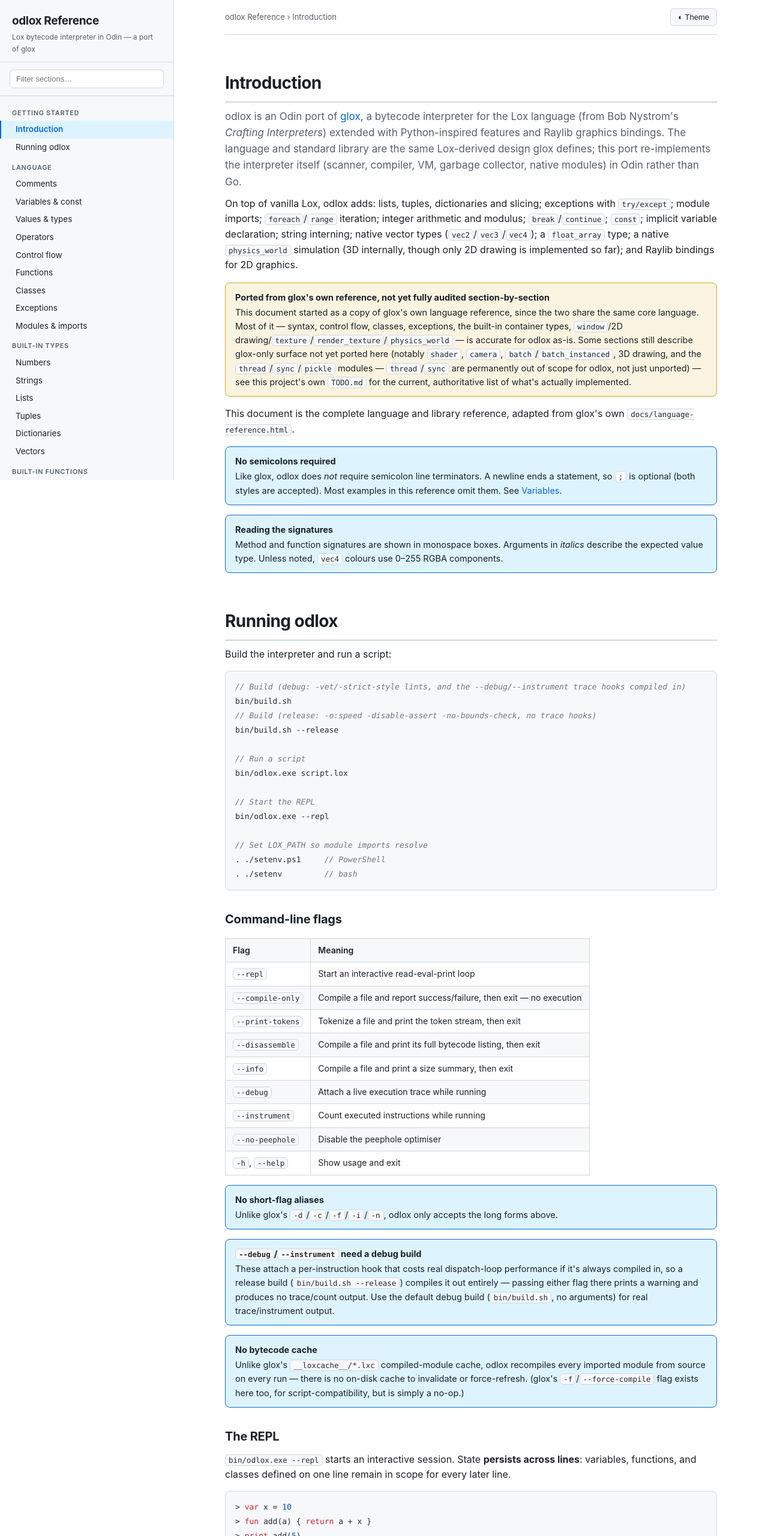
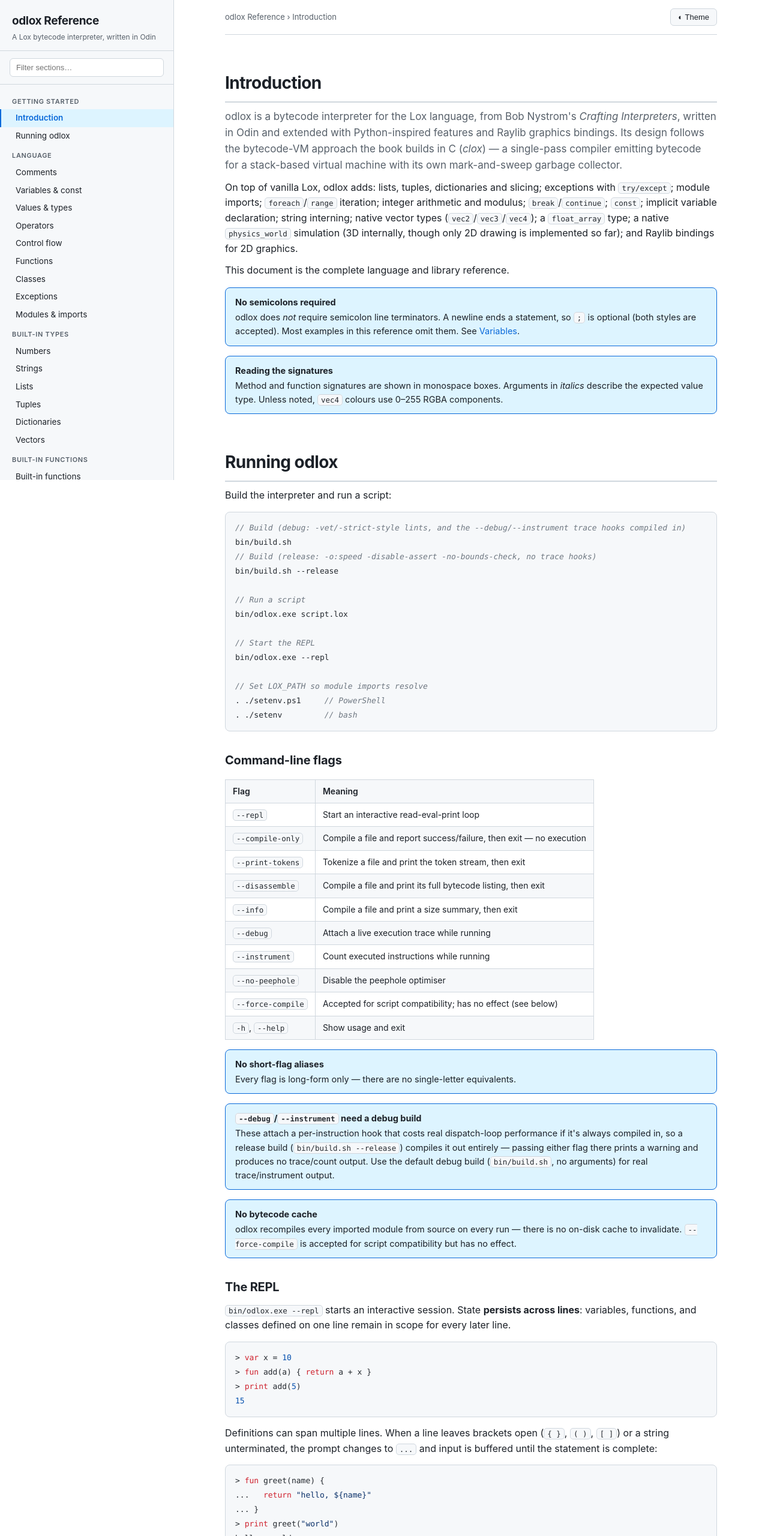
Before and after one commit to nickharrismcr/Odlox, a plain HTML site: page docs/language-reference.html in a window 1280 px wide. Shown: the top 2560 px of the page at 60% size. Drawn offline with Linux system fonts and the light colour scheme.

Commit message:
Remove all glox references from the language reference; drop the unimplemented-features disclaimer
The reference now presents odlox as a standalone Lox interpreter in its
own right, tracing its lineage to Bob Nystrom's Crafting Interpreters
(clox) rather than framing itself as a port/diff against a project
(glox) the reader has no reason to know about. Every glox mention was
either dropped or rephrased in terms of odlox itself: build/run
instructions, module resolution, the process/pool/thread module
descriptions (including dropping a Go-specific "goroutine-backed"
implementation detail that doesn't apply to Odin anyway), the .set()
vector method description, and the performance-notes CPython comparison
(which quoted glox's own benchmark numbers -- replaced with odlox's
actual ones from this project's own ROADMAP.md).

Also removed the "not yet fully audited / some sections describe
unimplemented surface" warning box from the introduction, per direction
that still-unimplemented functions (shader/camera/batch/batch_instanced,
3D drawing) don't need a disclaimer -- they're on the roadmap.

```diff
--- a/docs/language-reference.html
+++ b/docs/language-reference.html
@@ -138,7 +138,7 @@
   <aside class="sidebar" id="sidebar">
     <div class="sidebar-head">
       <h1>odlox Reference</h1>
-      <div class="tag">Lox bytecode interpreter in Odin — a port of glox</div>
+      <div class="tag">A Lox bytecode interpreter, written in Odin</div>
     </div>
     <div class="search-wrap"><input id="navsearch" type="search" placeholder="Filter sections…" autocomplete="off"></div>
     <nav id="nav">
@@ -214,11 +214,10 @@
 
 <!-- ==================== INTRODUCTION ==================== -->
 <h2 class="section" id="introduction">Introduction</h2>
-<p class="lead">odlox is an Odin port of <a href="https://github.com/nickharrismcr/glox">glox</a>, a bytecode interpreter for the Lox language (from Bob Nystrom's <em>Crafting Interpreters</em>) extended with Python-inspired features and Raylib graphics bindings. The language and standard library are the same Lox-derived design glox defines; this port re-implements the interpreter itself (scanner, compiler, VM, garbage collector, native modules) in Odin rather than Go.</p>
+<p class="lead">odlox is a bytecode interpreter for the Lox language, from Bob Nystrom's <em>Crafting Interpreters</em>, written in Odin and extended with Python-inspired features and Raylib graphics bindings. Its design follows the bytecode-VM approach the book builds in C (<em>clox</em>) — a single-pass compiler emitting bytecode for a stack-based virtual machine with its own mark-and-sweep garbage collector.</p>
 <p>On top of vanilla Lox, odlox adds: lists, tuples, dictionaries and slicing; exceptions with <code>try/except</code>; module imports; <code>foreach</code>/<code>range</code> iteration; integer arithmetic and modulus; <code>break</code>/<code>continue</code>; <code>const</code>; implicit variable declaration; string interning; native vector types (<code>vec2</code>/<code>vec3</code>/<code>vec4</code>); a <code>float_array</code> type; a native <code>physics_world</code> simulation (3D internally, though only 2D drawing is implemented so far); and Raylib bindings for 2D graphics.</p>
-<div class="warn"><strong>Ported from glox's own reference, not yet fully audited section-by-section</strong>This document started as a copy of glox's own language reference, since the two share the same core language. Most of it — syntax, control flow, classes, exceptions, the built-in container types, <code>window</code>/2D drawing/<code>texture</code>/<code>render_texture</code>/<code>physics_world</code> — is accurate for odlox as-is. Some sections still describe glox-only surface not yet ported here (notably <code>shader</code>, <code>camera</code>, <code>batch</code>/<code>batch_instanced</code>, 3D drawing, and the <code>thread</code>/<code>sync</code>/<code>pickle</code> modules — <code>thread</code>/<code>sync</code> are permanently out of scope for odlox, not just unported) — see this project's own <code>TODO.md</code> for the current, authoritative list of what's actually implemented.</div>
-<p>This document is the complete language and library reference, adapted from glox's own <code>docs/language-reference.html</code>.</p>
-<div class="note"><strong>No semicolons required</strong>Like glox, odlox does <em>not</em> require semicolon line terminators. A newline ends a statement, so <code>;</code> is optional (both styles are accepted). Most examples in this reference omit them. See <a href="#variables">Variables</a>.</div>
+<p>This document is the complete language and library reference.</p>
+<div class="note"><strong>No semicolons required</strong>odlox does <em>not</em> require semicolon line terminators. A newline ends a statement, so <code>;</code> is optional (both styles are accepted). Most examples in this reference omit them. See <a href="#variables">Variables</a>.</div>
 <div class="note"><strong>Reading the signatures</strong>Method and function signatures are shown in monospace boxes. Arguments in <em>italics</em> describe the expected value type. Unless noted, <code>vec4</code> colours use 0–255 RGBA components.</div>
 
 <!-- ==================== RUNNING ==================== -->
@@ -250,12 +249,13 @@
 <tr><td><code>--debug</code></td><td>Attach a live execution trace while running</td></tr>
 <tr><td><code>--instrument</code></td><td>Count executed instructions while running</td></tr>
 <tr><td><code>--no-peephole</code></td><td>Disable the peephole optimiser</td></tr>
+<tr><td><code>--force-compile</code></td><td>Accepted for script compatibility; has no effect (see below)</td></tr>
 <tr><td><code>-h</code>, <code>--help</code></td><td>Show usage and exit</td></tr>
 </tbody>
 </table>
-<div class="note"><strong>No short-flag aliases</strong>Unlike glox's <code>-d</code>/<code>-c</code>/<code>-f</code>/<code>-i</code>/<code>-n</code>, odlox only accepts the long forms above.</div>
+<div class="note"><strong>No short-flag aliases</strong>Every flag is long-form only — there are no single-letter equivalents.</div>
 <div class="note"><strong><code>--debug</code>/<code>--instrument</code> need a debug build</strong>These attach a per-instruction hook that costs real dispatch-loop performance if it's always compiled in, so a release build (<code>bin/build.sh --release</code>) compiles it out entirely — passing either flag there prints a warning and produces no trace/count output. Use the default debug build (<code>bin/build.sh</code>, no arguments) for real trace/instrument output.</div>
-<div class="note"><strong>No bytecode cache</strong>Unlike glox's <code>__loxcache__/*.lxc</code> compiled-module cache, odlox recompiles every imported module from source on every run — there is no on-disk cache to invalidate or force-refresh. (glox's <code>-f</code>/<code>--force-compile</code> flag exists here too, for script-compatibility, but is simply a no-op.)</div>
+<div class="note"><strong>No bytecode cache</strong>odlox recompiles every imported module from source on every run — there is no on-disk cache to invalidate. <code>--force-compile</code> is accepted for script compatibility but has no effect.</div>
 
 <h3>The REPL</h3>
 <p><code>bin/odlox.exe --repl</code> starts an interactive session. State <strong>persists across lines</strong>: variables, functions, and classes defined on one line remain in scope for every later line.</p>
@@ -280,7 +280,7 @@
 
 <!-- ==================== VARIABLES ==================== -->
 <h2 class="section" id="variables">Variables &amp; const</h2>
-<p>GLox supports both explicit (<code>var</code>) and implicit variable declaration. Assigning to a new name creates it; no <code>var</code> is required.</p>
+<p>odlox supports both explicit (<code>var</code>) and implicit variable declaration. Assigning to a new name creates it; no <code>var</code> is required.</p>
 <pre><code class="lox">var a = 1     // explicit declaration
 b = 2         // implicit — assignment creates the variable
 a = a + b     // reassignment</code></pre>
@@ -551,7 +551,7 @@
 
 <!-- ==================== EXCEPTIONS ==================== -->
 <h2 class="section" id="exceptions">Exceptions</h2>
-<p>GLox provides <code>try</code>/<code>except</code>/<code>finally</code> exception handling. A built-in <code>Exception</code> base class is available; subclass it for custom exceptions. Handlers bind the caught instance with <code>as</code>.</p>
+<p>odlox provides <code>try</code>/<code>except</code>/<code>finally</code> exception handling. A built-in <code>Exception</code> base class is available; subclass it for custom exceptions. Handlers bind the caught instance with <code>as</code>.</p>
 <pre><code class="lox">class MyError < Exception {
     init(msg) {
         super.init(msg)
@@ -602,7 +602,7 @@
 
 <!-- ==================== MODULES ==================== -->
 <h2 class="section" id="modules">Modules &amp; imports</h2>
-<p>Modules are imported by name. Compiled module bytecode is cached in <code>__loxcache__/&lt;module&gt;.lxc</code> and reused unless the source is newer.</p>
+<p>Modules are imported by name and compiled from source on every run (see <a href="#running">Running odlox</a> — there is no bytecode cache).</p>
 <pre><code class="lox">import math
 import particle_sys as ps        // alias
 import random, colour as clr     // multiple, with alias</code></pre>
@@ -611,11 +611,11 @@
 <pre><code class="lox">from math import sin, cos, PI
 from colour import *
 from gfx import window, batch     // native built-in module</code></pre>
-<p>Resolving <code>import foo</code> to a file tries, in order: <code>$LOX_PATH/src/modules/foo.lox</code> (glox's own shared modules); <code>foo.lox</code> in the same directory as the script being run; then <code>foo.lox</code> in any subdirectory of that directory, searched recursively — so a project's own modules can be grouped into subfolders without changing how they're imported. Built-in modules are registered natively and need only be imported, not resolved from disk: <a href="#mod-sys">sys</a>, <a href="#mod-os">os</a>, <a href="#mod-inspect">inspect</a>, <a href="#mod-colour-utils">colour_utils</a>, <a href="#mod-gfx">gfx</a> (window, batch, texture, shader, camera, …), and <a href="#mod-physics">physics</a> (physics_world).</p>
+<p>Resolving <code>import foo</code> to a file tries, in order: <code>$LOX_PATH/modules/foo.lox</code> (the standard library); <code>foo.lox</code> alongside the top-level script being run; then <code>foo.lox</code> in any subdirectory of that script's own directory, searched recursively — so a project's own modules can be grouped into subfolders without changing how they're imported. Built-in modules are registered natively and need only be imported, not resolved from disk: <a href="#mod-sys">sys</a>, <a href="#mod-os">os</a>, <a href="#mod-inspect">inspect</a>, <a href="#mod-colour-utils">colour_utils</a>, <a href="#mod-gfx">gfx</a> (window, batch, texture, shader, camera, …), and <a href="#mod-physics">physics</a> (physics_world).</p>
 
 <!-- ==================== NUMBERS ==================== -->
 <h2 class="section" id="numbers">Numbers</h2>
-<p>GLox distinguishes integers from floats. Integer literals have no decimal point; arithmetic between two integers stays integer (including <code>/</code>), while any float operand promotes the result to float.</p>
+<p>odlox distinguishes integers from floats. Integer literals have no decimal point; arithmetic between two integers stays integer (including <code>/</code>), while any float operand promotes the result to float.</p>
 <pre><code class="lox">a = 10
 b = 3
 print a / b     // 3   (integer division)
@@ -751,8 +751,8 @@
 pos.add(dp)        // pos becomes vec2(1, 1); dp is unchanged</code></pre>
 <p><strong>Caution:</strong> unlike <code>++</code> (which always allocates a fresh vector), <code>.add()</code> mutates the existing object, so any other reference to that same vector — e.g. a value stored via <code>this.pos = pos</code> in a constructor, when the caller kept its own reference to the argument — is mutated too. Prefer <code>.add()</code> only where the receiver is known not to be aliased elsewhere (a field set from an unshared literal, for example); otherwise use <code>++</code>.</p>
 
-<h3>In-place replacement: <code>.set()</code> <span class="pill">odlox only</span></h3>
-<p>Each vector type also has a <code>.set(x, y[, z[, w]])</code> method — an odlox addition with no glox equivalent — that overwrites every component of the receiver in place and returns it, given plain numbers rather than another vector.</p>
+<h3>In-place replacement: <code>.set()</code></h3>
+<p>Each vector type also has a <code>.set(x, y[, z[, w]])</code> method that overwrites every component of the receiver in place and returns it, given plain numbers rather than another vector.</p>
 <pre><code class="lox">pos = vec2(0, 0)
 pos.set(10, 20)     // pos becomes vec2(10, 20) -- same object, no allocation</code></pre>
 <p>Same aliasing caution as <code>.add()</code> above: <code>.set()</code> mutates the receiver, so anything else still holding a reference to it sees the change too.</p>
@@ -1384,7 +1384,7 @@
 file_log = Logger("app", Logger.INFO, logging.file_writer(file))
 file_log.info("wrote a line to app.log instead of stdout")
 os.close(file)</code></pre>
-<div class="note"><strong>No real timestamp before this module</strong>glox has no wall-clock date/time facility elsewhere — <code>sys.clock()</code> is elapsed seconds since the interpreter started, not a real time. <code>logging</code> is the reason <a href="#mod-sys"><code>sys.today()</code></a>/<a href="#mod-sys"><code>sys.now()</code></a> exist: every log line's <code>[date time]</code> prefix comes from those two functions.</div>
+<div class="note"><strong>No real timestamp before this module</strong>odlox has no wall-clock date/time facility elsewhere — <code>sys.clock()</code> is elapsed seconds since the interpreter started, not a real time. <code>logging</code> is the reason <a href="#mod-sys"><code>sys.today()</code></a>/<a href="#mod-sys"><code>sys.now()</code></a> exist: every log line's <code>[date time]</code> prefix comes from those two functions.</div>
 
 <!-- ==================== MODULE: COLOUR ==================== -->
 <h2 class="section" id="mod-colour">colour <span class="pill">module</span></h2>
@@ -1576,7 +1576,7 @@
 
 <!-- ==================== MODULE: PICKLE ==================== -->
 <h2 class="section" id="mod-pickle">pickle <span class="pill">module</span></h2>
-<p><code>import pickle</code> — serialises plain-data Lox values (<code>nil</code>, <code>bool</code>, <code>int</code>, <code>float</code>, <code>string</code>, <code>list</code>, <code>tuple</code>, <code>dict</code>, <code>vec2</code>/<code>vec3</code>/<code>vec4</code>) and class instances, arbitrarily nested, to a byte string and back — useful for passing values between separate <code>glox</code> processes over a pipe/socket/file. An instance is encoded as its class <em>name</em> plus its fields only — never its methods/code — so <code>loads()</code> can reconstruct it only if a class of that name is already loaded in the decoding process (built-ins first, then the calling script's own module scope); otherwise it raises <a href="#exceptions"><code>PickleError</code></a>, same as for any other unresolvable case. Class identity is by name only, the same convention <code>except ClassName</code> already uses. Closures, classes themselves (not their instances), modules, files, and native/graphics objects cannot be pickled and raise <code>PickleError</code>, as does a cyclic structure (e.g. a list, or an instance field, pointing back at itself).</p>
+<p><code>import pickle</code> — serialises plain-data Lox values (<code>nil</code>, <code>bool</code>, <code>int</code>, <code>float</code>, <code>string</code>, <code>list</code>, <code>tuple</code>, <code>dict</code>, <code>vec2</code>/<code>vec3</code>/<code>vec4</code>) and class instances, arbitrarily nested, to a byte string and back — useful for passing values between separate <code>odlox</code> processes over a pipe/socket/file. An instance is encoded as its class <em>name</em> plus its fields only — never its methods/code — so <code>loads()</code> can reconstruct it only if a class of that name is already loaded in the decoding process (built-ins first, then the calling script's own module scope); otherwise it raises <a href="#exceptions"><code>PickleError</code></a>, same as for any other unresolvable case. Class identity is by name only, the same convention <code>except ClassName</code> already uses. Closures, classes themselves (not their instances), modules, files, and native/graphics objects cannot be pickled and raise <code>PickleError</code>, as does a cyclic structure (e.g. a list, or an instance field, pointing back at itself).</p>
 <table>
 <thead><tr><th>Function</th><th>Description</th></tr></thead>
 <tbody>
@@ -1608,11 +1608,11 @@
 
 <!-- ==================== MODULE: PROCESS ==================== -->
 <h2 class="section" id="mod-process">process <span class="pill">module</span></h2>
-<p><code>import process</code> — spawns other <code>glox</code> processes and talks to them over a pipe carrying <a href="#mod-pickle">pickled</a> values, glox's answer to Python's <code>multiprocessing</code>. Since glox has no <code>fork()</code> and no way to serialise a closure, each worker is a separate <code>.lox</code> script run as its own process, not an in-memory function.</p>
+<p><code>import process</code> — spawns other <code>odlox</code> processes and talks to them over a pipe carrying <a href="#mod-pickle">pickled</a> values, similar to Python's <code>multiprocessing</code>. There is no <code>fork()</code> and no way to serialise a closure, so each worker is a separate <code>.lox</code> script run as its own process, not an in-memory function.</p>
 <table>
 <thead><tr><th>Function</th><th>Description</th></tr></thead>
 <tbody>
-<tr><td><code>process.spawn(script_path, ...)</code></td><td>Launch another glox process running <code>script_path</code>, connected by a pipe on its stdin/stdout. Extra string arguments become the child's own <code>sys.args()</code>; they must not start with <code>-</code> (no <code>--</code> escape hatch in argument parsing). Returns a <a href="#mod-process-obj">Process</a>.</td></tr>
+<tr><td><code>process.spawn(script_path, ...)</code></td><td>Launch another odlox process running <code>script_path</code>, connected by a pipe on its stdin/stdout. Extra string arguments become the child's own <code>sys.args()</code>; they must not start with <code>-</code> (no <code>--</code> escape hatch in argument parsing). Returns a <a href="#mod-process-obj">Process</a>.</td></tr>
 <tr><td><code>process.parent()</code></td><td>Returns a <a href="#mod-process-obj">Process</a> wired to this process's own stdin/stdout -- the far end of the pipe held by whatever spawned it. Used inside a worker script to talk back to its spawner.</td></tr>
 <tr><td><code>process.wait_any(processes)</code></td><td>Blocks until any of the given Process objects has a message ready. Returns the tuple <code>(index, value)</code>, or <code>nil</code> once every process in the list has finished. This is the fan-in primitive for collecting results from several workers without polling each in turn. A process that finished cleanly (closed its pipe normally) is dropped from consideration rather than aborting the wait for the others; a genuine I/O error still raises <code>ProcessError</code> immediately.</td></tr>
 </tbody>
@@ -1645,7 +1645,7 @@
 
 <!-- ==================== MODULE: POOL ==================== -->
 <h2 class="section" id="mod-pool">pool <span class="pill">module</span></h2>
-<p><code>import pool</code> — fixed-size worker pools, glox's answer to Python's <code>multiprocessing.Pool</code>: <code>ProcessPool</code> over <a href="#mod-process">process</a>'s <code>spawn</code>/<code>send</code>/<code>recv</code>/<code>wait_any</code>, <code>ThreadPool</code> over the equivalent <a href="#mod-thread">thread</a> primitives. Both spawn their workers up front and keep them alive across calls; <code>.map()</code> hands tasks out to whichever worker is free and returns results in task order, regardless of which worker finishes first.</p>
+<p><code>import pool</code> — fixed-size worker pools, similar to Python's <code>multiprocessing.Pool</code>: <code>ProcessPool</code> over <a href="#mod-process">process</a>'s <code>spawn</code>/<code>send</code>/<code>recv</code>/<code>wait_any</code>, <code>ThreadPool</code> over the equivalent <a href="#mod-thread">thread</a> primitives. Both spawn their workers up front and keep them alive across calls; <code>.map()</code> hands tasks out to whichever worker is free and returns results in task order, regardless of which worker finishes first.</p>
 <table>
 <thead><tr><th>Function / class</th><th>Description</th></tr></thead>
 <tbody>
@@ -1670,7 +1670,7 @@
 
 <!-- ==================== MODULE: THREAD ==================== -->
 <h2 class="section" id="mod-thread">thread <span class="pill">module</span></h2>
-<p><code>import thread</code> — runs a closure on a new goroutine-backed <code>glox</code> VM instance within the <em>same</em> OS process. Unlike <a href="#mod-process"><code>process</code></a>, which needs a <code>.lox</code> script path per worker because there's no way to serialise a closure across a process boundary, <code>thread.spawn()</code> takes an in-memory function directly, since no process boundary is crossed.</p>
+<p><code>import thread</code> — runs a closure on a new VM instance within the <em>same</em> OS process. Unlike <a href="#mod-process"><code>process</code></a>, which needs a <code>.lox</code> script path per worker because there's no way to serialise a closure across a process boundary, <code>thread.spawn()</code> takes an in-memory function directly, since no process boundary is crossed.</p>
 <table>
 <thead><tr><th>Function / class</th><th>Description</th></tr></thead>
 <tbody>
@@ -1787,7 +1787,7 @@
 
 <!-- ==================== KEYWORD INDEX ==================== -->
 <h2 class="section" id="keywords">Keyword index</h2>
-<p>Reserved keywords in GLox:</p>
+<p>Reserved keywords:</p>
 <table>
 <thead><tr><th>Keyword</th><th>Role</th></tr></thead>
 <tbody>
@@ -1814,7 +1814,7 @@
 
 <!-- ==================== PERFORMANCE ==================== -->
 <h2 class="section" id="performance">Performance notes</h2>
-<p>GLox runs roughly 1.5–3.6× slower than CPython across the loxcraft benchmark suite. Key implementation notes for writing fast Lox:</p>
+<p>Across the ported loxcraft benchmark suite, odlox is generally slower than CPython — roughly 1.5–5× depending on the benchmark, worst on object/dictionary-heavy code — except on tight numeric loops, where it matches or beats CPython outright. Key implementation notes for writing fast Lox:</p>
 <ul>
 <li>Prefer <a href="#control-flow"><code>foreach (i in range(n))</code></a> over manual counter loops — <code>range</code> is a native iterator.</li>
 <li>Use <a href="#batch"><code>batch</code></a> / <a href="#batch-instanced"><code>batch_instanced</code></a> for large numbers of similar primitives instead of per-object draw calls.</li>
@@ -1824,7 +1824,7 @@
 <p>Interpreter-level optimisations include a reduced 32-byte <code>Value</code> struct, slice-indexed globals, string interning, a peephole pass with numeric superinstructions (<code>OP_ADD_II</code>/<code>OP_ADD_FF</code>), inline call frames, and a hoisted dispatch-loop frame context.</p>
 
 <footer>
-<p>odlox Language Reference — adapted from <a href="https://github.com/nickharrismcr/glox">glox</a>'s own <code>docs/language-reference.html</code>. For odlox's own implementation details (package layout, value/object representation, GC design) see <a href="ARCHITECTURE.md">ARCHITECTURE.md</a>; for what's implemented vs. still outstanding see this project's <code>TODO.md</code>/<code>ROADMAP.md</code>.</p>
+<p>odlox Language Reference. For implementation details (package layout, value/object representation, GC design) see <a href="ARCHITECTURE.md">ARCHITECTURE.md</a>.</p>
 </footer>
   </main>
 </div>
```
